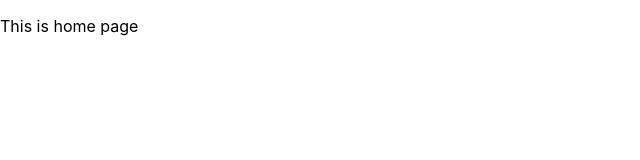
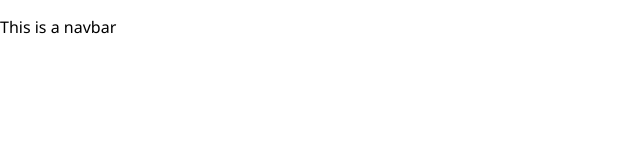
Before and after one commit to bartolomeow/neobanks-carlospaque, a React (Create React App) app: page / in a window 1280 px wide. Shown: the top 160 px of the page, without its empty margins (0-640 px from the left). Built offline with nearby package versions, Linux system fonts and the light colour scheme; a web font is replaced by a local one.

Commit message:
Imported components, ready to code them

```diff
--- a/src/App.js
+++ b/src/App.js
@@ -1,4 +1,3 @@
-import logo from './logo.svg';
 import { lazy, Suspense } from "react";
 import { Link, Route, Routes } from "react-router-dom";
 import './App.css';
@@ -8,12 +7,12 @@ const Home = lazy(() => import("./pages/home/Home.jsx"));
 
 function App() {
   return (
-    <div>
+    <>
       <Routes>
         <Route path="/" element={<Home />} />
         <Route path="*" element={<Home />} />
       </Routes>
-    </div>
+    </>
   );
 }
 
--- a/src/components/header/Header.jsx
+++ b/src/components/header/Header.jsx
@@ -0,0 +1,13 @@
+import "./header.css";
+
+const Header = () => {
+    return (
+        <>
+            <nav>
+                <p>This is a navbar</p>
+            </nav>
+        </>
+    );
+};
+
+export default Header;
--- a/src/components/header/header.css
+++ b/src/components/header/header.css
@@ -0,0 +1,3 @@
+nav {
+    font-family: var(--font-family);
+}
--- a/src/index.css
+++ b/src/index.css
@@ -1,8 +1,14 @@
+:root {
+  --font-family: 'Montserrat', 'Segoe UI', -apple-system, BlinkMacSystemFont, 'Roboto', 'Oxygen',
+  'Ubuntu', 'Cantarell', 'Fira Sans', 'Droid Sans', 'Helvetica Neue',
+  sans-serif;
+  --corp-color: #2D14C4;
+}
+
 body {
   margin: 0;
-  font-family: -apple-system, BlinkMacSystemFont, 'Segoe UI', 'Roboto', 'Oxygen',
-    'Ubuntu', 'Cantarell', 'Fira Sans', 'Droid Sans', 'Helvetica Neue',
-    sans-serif;
+  overflow-x: hidden;
+  scroll-behavior: smooth;
   -webkit-font-smoothing: antialiased;
   -moz-osx-font-smoothing: grayscale;
 }
@@ -11,3 +17,25 @@ code {
   font-family: source-code-pro, Menlo, Monaco, Consolas, 'Courier New',
     monospace;
 }
+
+/* ===== Scrollbar CSS ===== */
+/* Firefox */
+* {
+  scrollbar-width: auto;
+  scrollbar-color: #2a2d3a #000;
+}
+
+/* Chrome, Edge, and Safari */
+*::-webkit-scrollbar {
+  width: 14px;
+}
+
+*::-webkit-scrollbar-track {
+  background: transparent;
+}
+
+*::-webkit-scrollbar-thumb {
+  background: var(--corp-color);
+  border-radius: 10px;
+  border: 2px solid #ffffff;
+}
--- a/src/pages/home/Home.jsx
+++ b/src/pages/home/Home.jsx
@@ -1,11 +1,30 @@
 import React, { lazy, Suspense } from "react";
+const Header = lazy(() => import("../../components/header/Header"));
+const Graphic_conversions = lazy(() =>
+    import("../../components/graphic-conversions/Graphic-conversions.jsx")
+);
+const Graphic_expenses = lazy(() =>
+    import("../../components/graphic-expenses/Graphic-expenses.jsx")
+);
+const Graphic_transactions = lazy(() =>
+    import("../../components/graphic-transactions/Graphic-transactions.jsx")
+);
+const Navbar = lazy(() => import("../../components/navbar/Navbar"));
+const Totalrevenue_count = lazy(() =>
+    import("../../components/totalrevenue-count/Totalrevenue-count")
+);
+const Transactions_count = lazy(() =>
+    import("../../components/transactions-count/Transactions-count")
+);
 
 const Home = () => {
     return (
         <>
-            <p>This is home page</p>
+            <Suspense fallback={<div className="loader"></div>}>
+                <Header />
+            </Suspense>
         </>
-    )
-}
+    );
+};
 
 export default Home;
```
Also changed, not shown: src/components/index.js (added, +7 -0 lines), .prettierrc.json (added), src/App.css (line endings or trailing spaces), src/assets/BANKS.png (added), src/assets/NEO.png (renamed from src/assets/logo.png).
